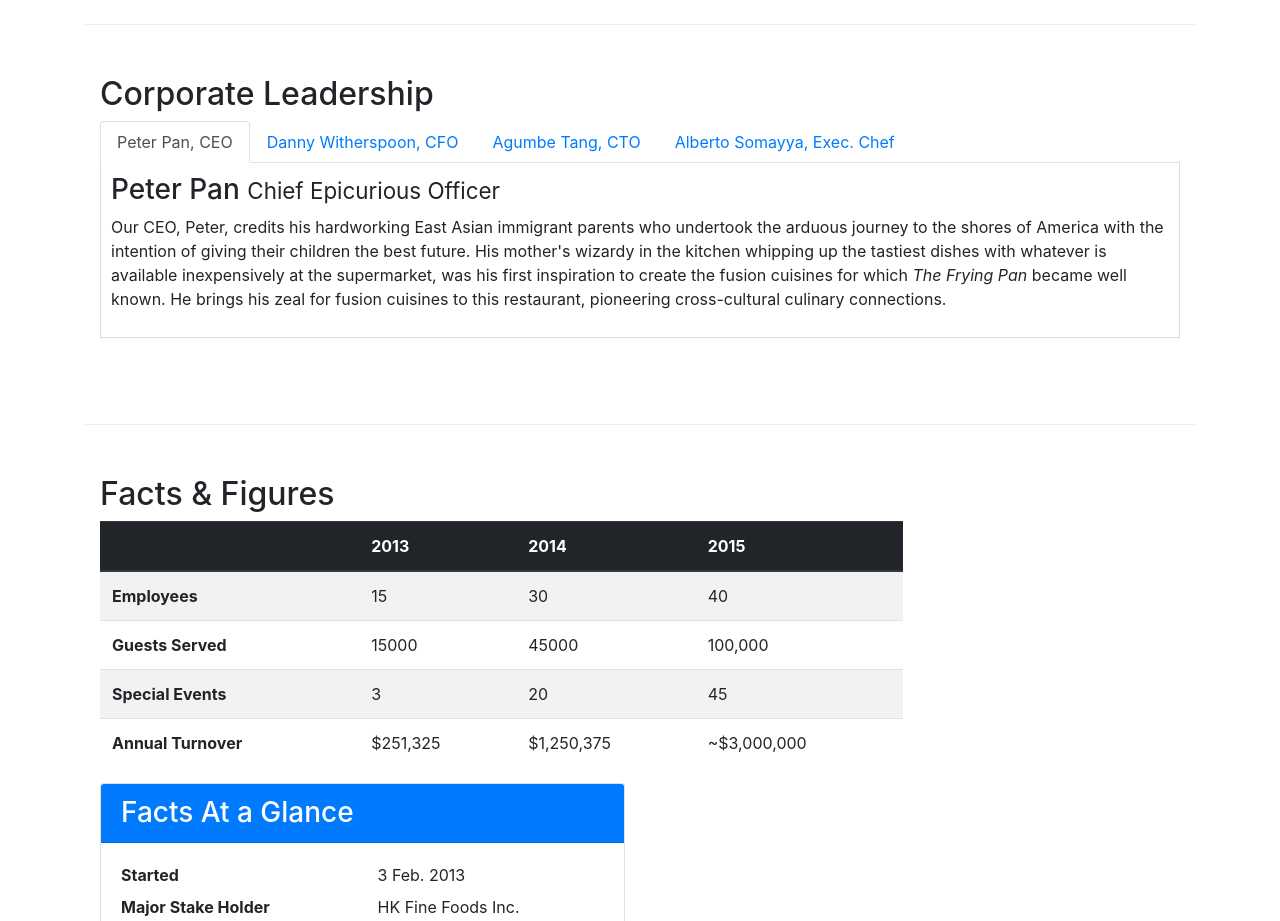
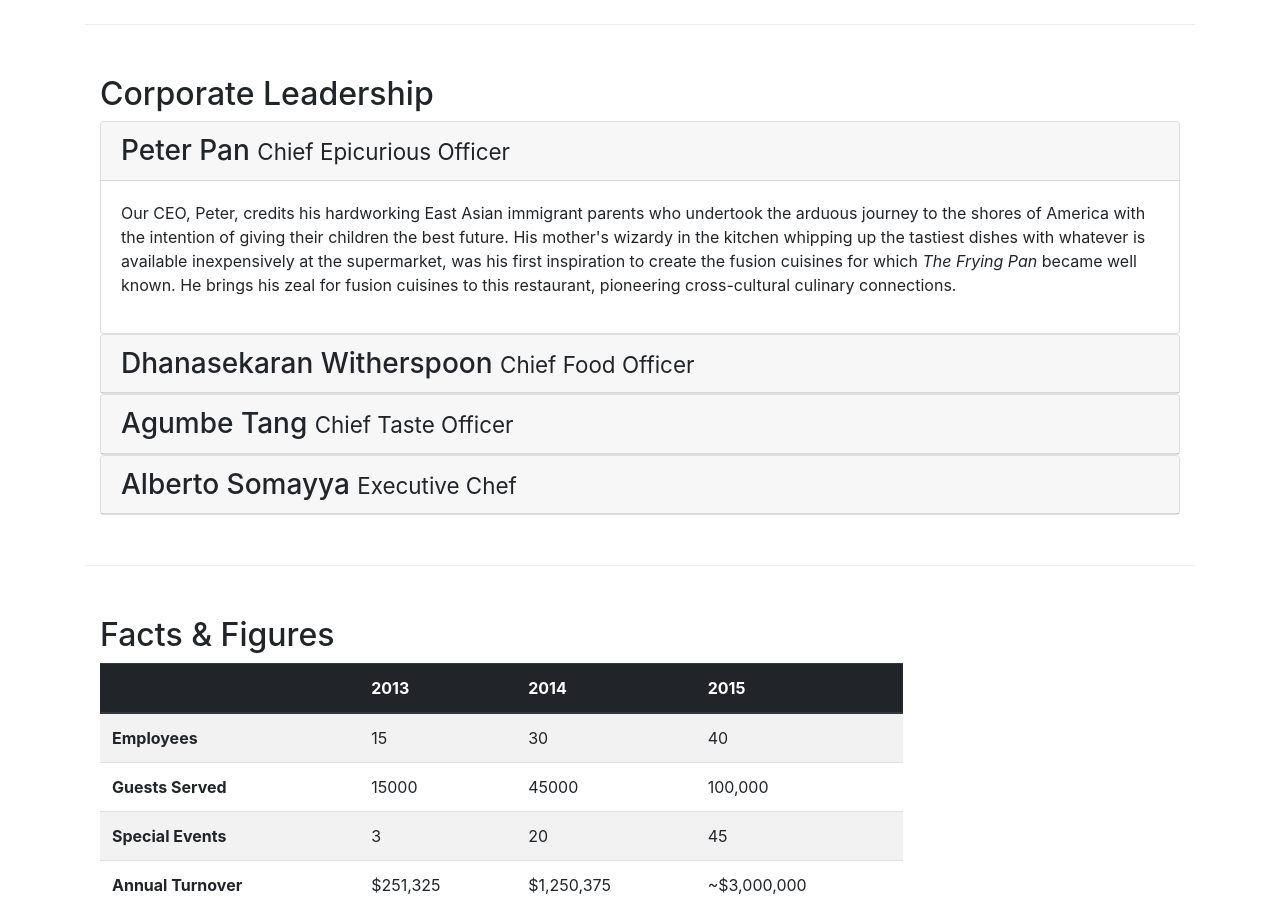
Before and after one commit to nadabaklouti/CourseraProjectBootstrap, a website: page aboutus.html in a window 1280 px wide. Shown: the part 840-1761 px from the top of the page. Drawn offline with nearby package versions, Linux system fonts and the light colour scheme.

Commit message:
Accordion

```diff
--- a/aboutus.html
+++ b/aboutus.html
@@ -94,54 +94,77 @@
                 <div class="col-12">
                     <h2>Corporate Leadership</h2>
 
-                    <ul class="nav nav-tabs">
-                        <li class="nav-item">
-                            <a class="nav-link active" href="#peter" role="tab" data-toggle="tab">Peter Pan, CEO</a>
-                        </li>
-                        <li class="nav-item">
-                            <a class="nav-link" href="#danny" role="tab" data-toggle="tab">Danny Witherspoon, CFO</a>
-                        </li>
-                        <li class="nav-item">
-                            <a class="nav-link" href="#agumbe" role="tab" data-toggle="tab">Agumbe Tang, CTO</a>
-                        </li>
-                        <li class="nav-item">
-                            <a class="nav-link" href="#alberto" role="tab" data-toggle="tab">Alberto Somayya, Exec. Chef</a>
-                        </li>
-                    </ul>
-                    <div class="tab-content">
-                        <div role="tabpanel" class="tab-pane fade show active" id="peter">
-                            <h3>Peter Pan
+
+
+                    <div class="accordion">
+                        <div class="card">
+                            <div class="card-header" role="tab" id="peterhead">
+                                <h3 class="mb-0">
+                                    <a data-toggle="collapse" data-target="#peter">
+                                        Peter Pan
                                         <small>Chief Epicurious Officer</small>
+                                    </a>
                                 </h3>
+                            </div>
+                            <div class="collapse show" id="peter" data-parent="#accordion">
+                                <div class="card-body">
                                     <p class="d-none d-sm-block">Our CEO, Peter, credits his hardworking East Asian immigrant parents who undertook the arduous journey to the shores of America with the intention of giving their children the best future. His mother's wizardy in the kitchen whipping up the tastiest dishes with whatever is available inexpensively at the supermarket, was his first inspiration to create the fusion cuisines for which
                                         <em>The Frying Pan</em>
                                         became well known. He brings his zeal for fusion cuisines to this restaurant, pioneering cross-cultural culinary connections.</p>
 
                                 </div>
-                        <div role="tabpanel" class="tab-pane fade show" id="danny">
-                            <h3>Dhanasekaran Witherspoon
+                            </div>
+                        </div>
+                        <div class="card">
+                            <div class="card-header" role="tab" id="dannyhead">
+                                <h3 class="mb-0">
+                                    <a class="collapsed" data-toggle="collapse" data-target="#danny">
+                                        Dhanasekaran Witherspoon
                                         <small>Chief Food Officer</small>
+                                    </a>
                                 </h3>
+                            </div>
+                            <div class="collapse" id="danny" data-parent="#accordion">
+                                <div class="card-body">
                                     <p class="d-none d-sm-block">Our CFO, Danny, as he is affectionately referred to by his colleagues, comes from a long established family tradition in farming and produce. His experiences growing up on a farm in the Australian outback gave him great appreciation for varieties of food sources. As he puts it in his own words,
                                         <em>Everything that runs, wins, and everything that stays, pays!</em>
                                     </p>
                                 </div>
-                        <div role="tabpanel" class="tab-pane fade show" id="agumbe">
-                            <h3>Agumbe Tang
+                            </div>
+                        </div>
+                        <div class="card">
+                            <div class="card-header" role="tab" id="agumbehead">
+                                <h3 class="mb-0">
+                                    <a class="collapsed" data-toggle="collapse" data-target="#agumbe">
+                                        Agumbe Tang
                                         <small>Chief Taste Officer</small>
+                                    </a>
                                 </h3>
+                            </div>
+                            <div class="collapse" id="agumbe" data-parent="#accordion">
+                                <div class="card-body">
                                     <p class="d-none d-sm-block">Blessed with the most discerning gustatory sense, Agumbe, our CTO, personally ensures that every dish that we serve meets his exacting tastes. Our chefs dread the tongue lashing that ensues if their dish does not meet his exacting standards. He lives by his motto,
                                         <em>You click only if you survive my lick.</em>
                                     </p>
                                 </div>
-
-                        <div role="tabpanel" class="tab-pane fade show" id="alberto">
-                            <h3>Alberto Somayya
+                            </div>
+                        </div>
+                        <div class="card">
+                            <div class="card-header" role="tab" id="albertohead">
+                                <h3 class="mb-0">
+                                    <a class="collapsed" data-toggle="collapse" data-target="#alberto">
+                                        Alberto Somayya
                                         <small>Executive Chef</small>
+                                    </a>
                                 </h3>
+                            </div>
+                            <div class="collapse" id="alberto" data-parent="#accordion">
+                                <div class="card-body">
                                     <p class="d-none d-sm-block">Award winning three-star Michelin chef with wide International experience having worked closely with whos-who in the culinary world, he specializes in creating mouthwatering Indo-Italian fusion experiences. He says,
                                         <em>Put together the cuisines from the two craziest cultures, and you get a winning hit! Amma Mia!</em>
                                     </p>
+                                </div>
+                            </div>
                         </div>
 
                     </div>
```
Lines whose indentation alone changed are shown as unchanged.
